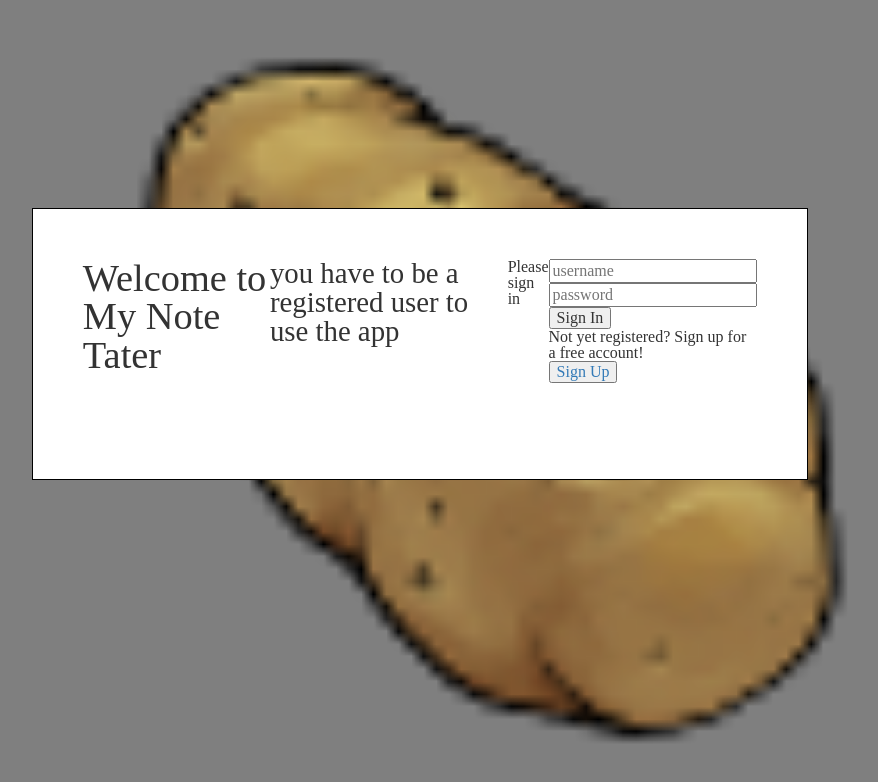
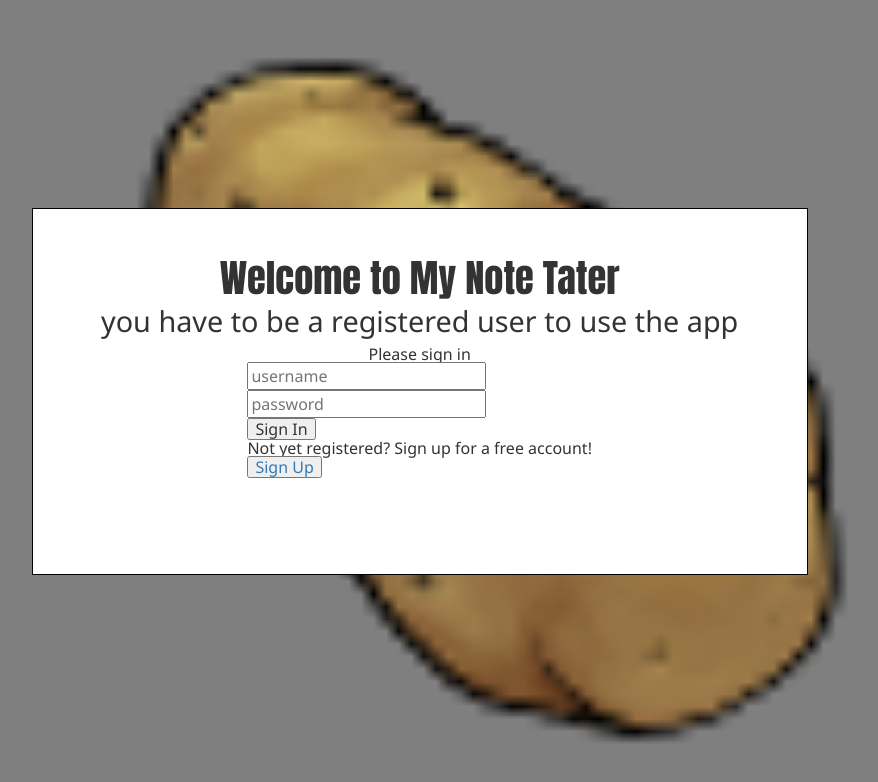
Before and after one commit to Arkoma/mynotetater, a React (Create React App) app: page /signin in a window 1280 px wide. Shown: the top 782 px of the page, without its empty margins (228-1106 px from the left). Built offline with nearby package versions, Linux system fonts and the light colour scheme.

Commit message:
add more styling to auth text

```diff
--- a/src/css/index.css
+++ b/src/css/index.css
@@ -509,15 +509,25 @@ table {
 .auth__container {
   display: flex;
   padding: 50px;
+  flex-flow: column nowrap;
+  align-items: center;
 }
 .auth__container .auth__title {
   font-size: 2.4rem;
+  font-family: 'Roboto Bold', Impact, Haettenschweiler, 'Arial Narrow Bold', sans-serif;
+  margin-bottom: 10px;
 }
 .auth__container .auth__sub-title {
   font-size: 1.8rem;
+  font-family: Raleway, 'Segoe UI', Tahoma, Geneva, Verdana, sans-serif;
+  margin-bottom: 10px;
+}
+.auth__container h3 {
+  font-family: Raleway, 'Segoe UI', Tahoma, Geneva, Verdana, sans-serif;
 }
 .auth__container form {
   justifiy-content: center;
+  font-family: Raleway, 'Segoe UI', Tahoma, Geneva, Verdana, sans-serif;
 }
 .logout {
   display: flex;
--- a/src/less/auth.less
+++ b/src/less/auth.less
@@ -23,14 +23,24 @@
 .auth__container {
 	display: flex;
 	padding: 50px;
+	flex-flow: column nowrap;
+	align-items: center;
 	.auth__title {
 		font-size: 2.4rem;
+		font-family: 'Roboto Bold', Impact, Haettenschweiler, 'Arial Narrow Bold', sans-serif;
+		margin-bottom: 10px;
 	}
 	.auth__sub-title {
 		font-size: 1.8rem;
+		font-family: Raleway, 'Segoe UI', Tahoma, Geneva, Verdana, sans-serif;
+		margin-bottom: 10px;
+	}
+	h3 {
+		font-family: Raleway, 'Segoe UI', Tahoma, Geneva, Verdana, sans-serif;
 	}
 	form {
 		justifiy-content: center;
+		font-family: Raleway, 'Segoe UI', Tahoma, Geneva, Verdana, sans-serif;
 	}
 }
 .logout {
```
